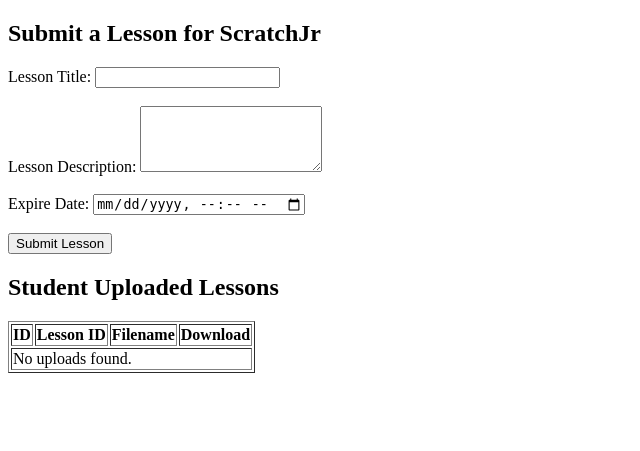
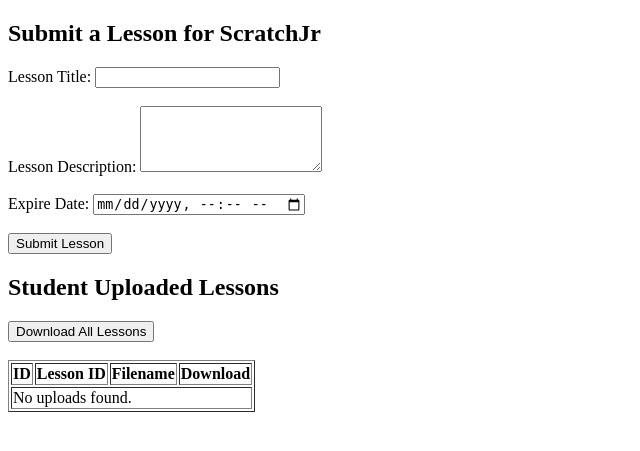
Before and after one commit to teio980/-ScratchJuniorlesson, a PHP site: page /FYP/teacher/teacherupload.php in a window 1280 px wide. Shown: the top 451 px of the page, without its empty margins (0-640 px from the left). Run offline with PHP 8.4, Linux system fonts and the light colour scheme; data that the repository does not hold is empty.

Commit message:
teacher download all leson method

```diff
--- a/teacher/teacherupload.php
+++ b/teacher/teacherupload.php
@@ -5,6 +5,18 @@
     <meta charset="UTF-8">
     <meta name="viewport" content="width=device-width, initial-scale=1.0">
     <title>Teacher Submit ScratchJr Lesson</title>
+    <script>
+        function downloadAll() {
+            // Get all download links in the table
+            var links = document.querySelectorAll('.download-link');
+            links.forEach(function(link) {
+                var a = document.createElement('a');
+                a.href = link.href;
+                a.download = link.getAttribute('data-filename'); // Set a filename if desired
+                a.click(); // Trigger the download
+            });
+        }
+    </script>
 </head>
 <body>
 
@@ -23,6 +35,8 @@
     </form>
 
     <h2>Student Uploaded Lessons</h2>
+
+    <button onclick="downloadAll()">Download All Lessons</button><br><br>
 
     <table border="1">
         <thead>
@@ -44,7 +58,7 @@
                 <td><?php echo $row['id']; ?></td>
                 <td><?php echo $row['lesson_id']; ?></td>
                 <td><?php echo $row['filename']; ?></td>
-                <td><a href="<?php echo $row['filepath']; ?>" download>Download</a></td>
+                <td><a href="<?php echo $row['filepath']; ?>" class="download-link" data-filename="<?php echo $row['filename']; ?>" download>Download</a></td>
             </tr>
             <?php
                     }
```
